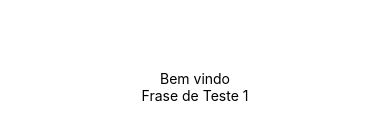
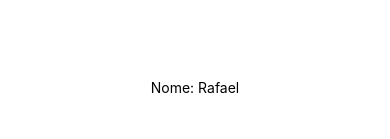
Before and after one commit to rafaelfernandesx/react-native, a React Native app: screen / in a window 390 px wide. Shown: the part 335-474 px from the top of the page. Built offline with nearby package versions, Linux system fonts and the light colour scheme.

Commit message:
states basico

```diff
--- a/App.js
+++ b/App.js
@@ -1,4 +1,4 @@
-import React from 'react';
+import React, { useState } from 'react';
 import { Text } from 'react-native';
 import styled from 'styled-components/native';
 
@@ -9,8 +9,11 @@ const Page = styled.SafeAreaView`
 `;
 
 const Hello = ({frase}) => {
+  const [ name, setName ] = useState('Rafael');
+
+
   return (
-    <Text>{frase}</Text>
+  <Text>Nome: {name}</Text>
   );
 
 };
@@ -19,7 +22,6 @@ export default () => {
   return (
     <Page>
       <Hello frase="Bem vindo" />
-      <Hello frase="Frase de Teste 1" />
     </Page>
   );
 };
```
